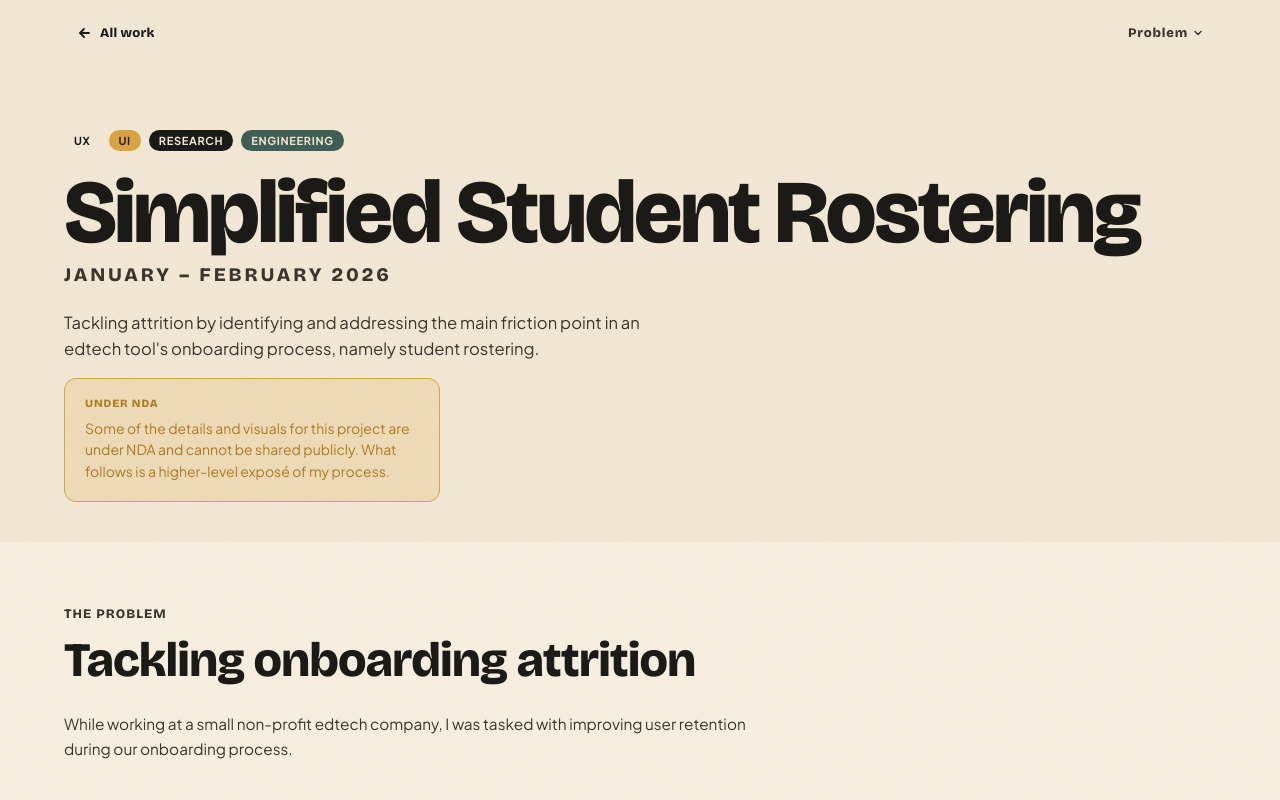
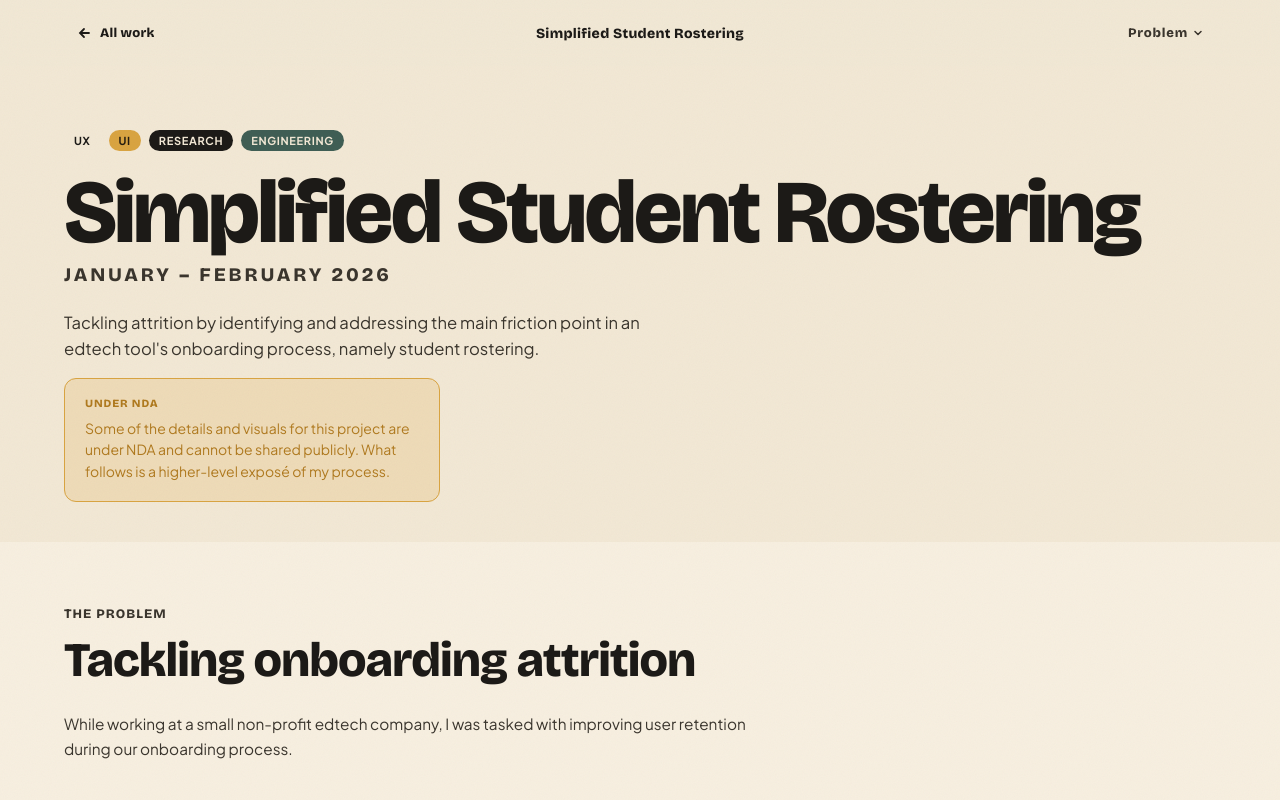
Before and after one commit to Roxanoel/portfolio26, a React (Vite) app: page /work/simplified-student-rostering in a window 1280 px wide. Shown: the top 800 px of the page. Built offline with nearby package versions, Linux system fonts and the light colour scheme.

Commit message:
title in navbar

```diff
--- a/src/components/ProjectLayout.jsx
+++ b/src/components/ProjectLayout.jsx
@@ -231,6 +231,7 @@ export function ProjectLayout({ project, children }) {
             </svg>
             All work
           </Link>
+          <span className={styles.navTitle}>{title}</span>
           {sections.length > 0 ? (
             <JumpSelect sections={sections} activeId={activeId} onJump={handleJump} />
           ) : (
--- a/src/components/ProjectLayout.module.css
+++ b/src/components/ProjectLayout.module.css
@@ -14,11 +14,14 @@
   backdrop-filter: blur(8px);
 }
 .nav :global(.wrap) {
-  display: flex;
+  display: grid;
+  grid-template-columns: 1fr 1fr 1fr;
   align-items: center;
-  justify-content: space-between;
   height: 66px;
 }
+.nav :global(.wrap) > :nth-child(1) { justify-self: start; }
+.nav :global(.wrap) > :nth-child(2) { justify-self: center; }
+.nav :global(.wrap) > :nth-child(3) { justify-self: end; }
 .back {
   display: inline-flex;
   align-items: center;
@@ -45,6 +48,19 @@
   font-size: 13px;
   letter-spacing: 0.06em;
   color: var(--ink-soft);
+}
+
+.navTitle {
+  font-family: "Bricolage Grotesque", "Archivo", sans-serif;
+  font-weight: 700;
+  font-size: 14px;
+  letter-spacing: 0.02em;
+  color: var(--ink);
+  text-align: center;
+  overflow: hidden;
+  text-overflow: ellipsis;
+  white-space: nowrap;
+  max-width: 100%;
 }
 
 /* Jump trigger */
```
